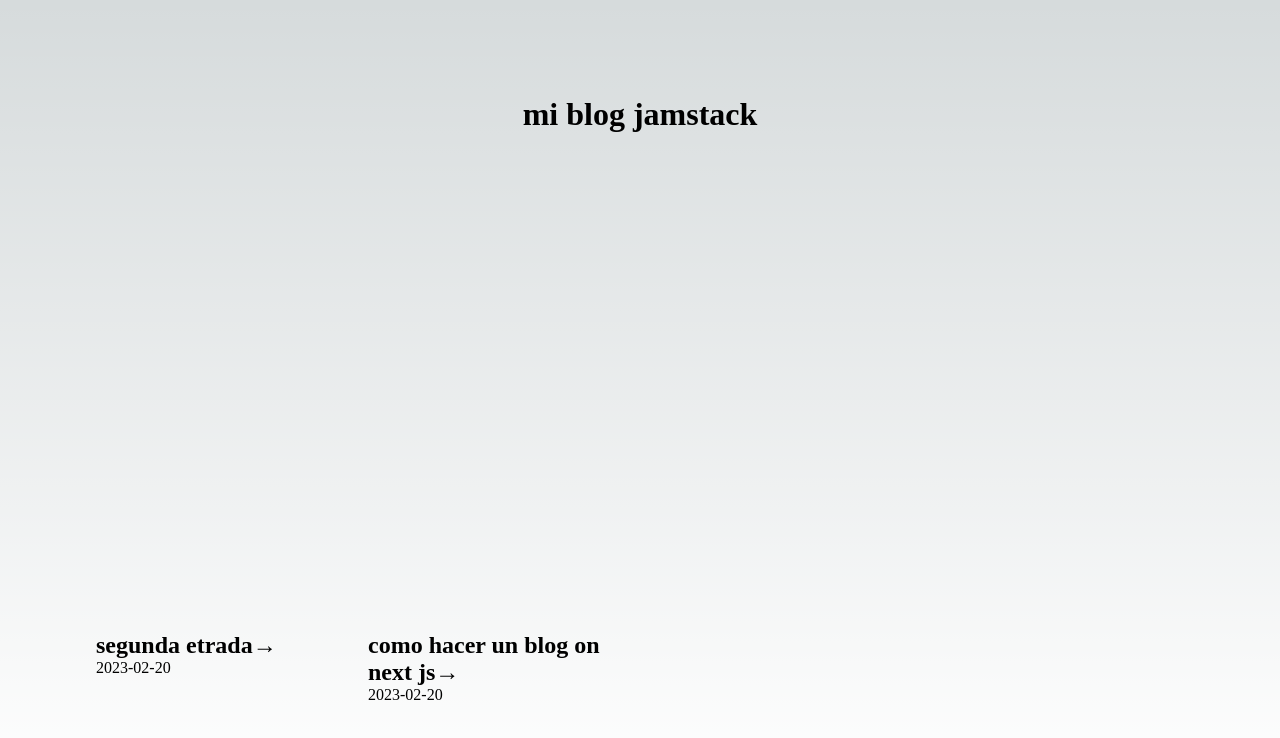
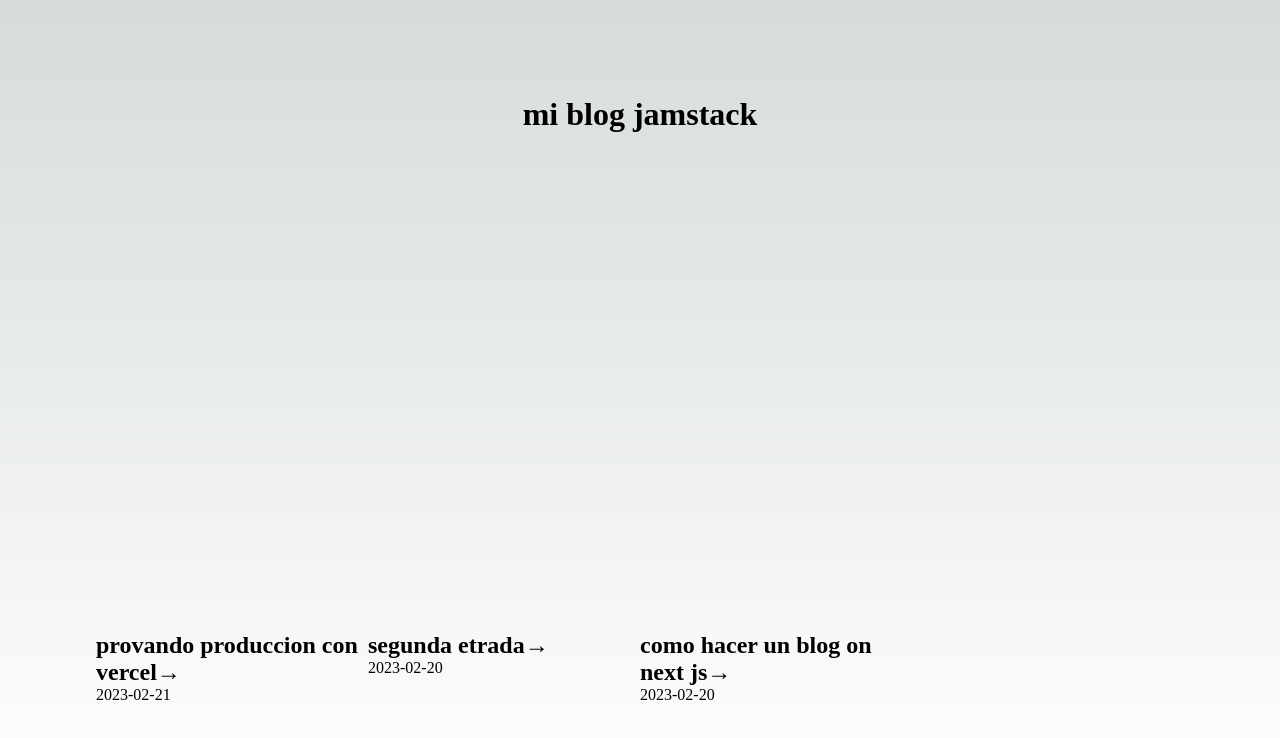
Before and after one commit to noepompeyo/mi-blog, a Next.js app: page / in a window 1280 px wide. Shown: the top 738 px of the page. Built offline with nearby package versions, Linux system fonts and the light colour scheme.

Commit message:
[ADD] se agrego un nuevo post

```diff
--- a/data/hola.mdx
+++ b/data/hola.mdx
@@ -9,5 +9,3 @@ date: "2023-02-20"
 este es mi primer post creado en MArkdown
 
 y aqui te dejo mi primer postd
-
-< Potcats episode="52KMznI6l9x4MoZr04uIy0"/>
--- /dev/null
+++ b/data/tercer-post.md
@@ -0,0 +1,6 @@
+---
+title: "provando produccion con vercel"
+date: "2023-02-21"
+---
+
+# subiendo con vercel CLI
--- a/package.json
+++ b/package.json
@@ -1,5 +1,5 @@
 {
-  "name": "blog-jam",
+  "name": "noepm",
   "version": "0.1.0",
   "private": true,
   "scripts": {
```
